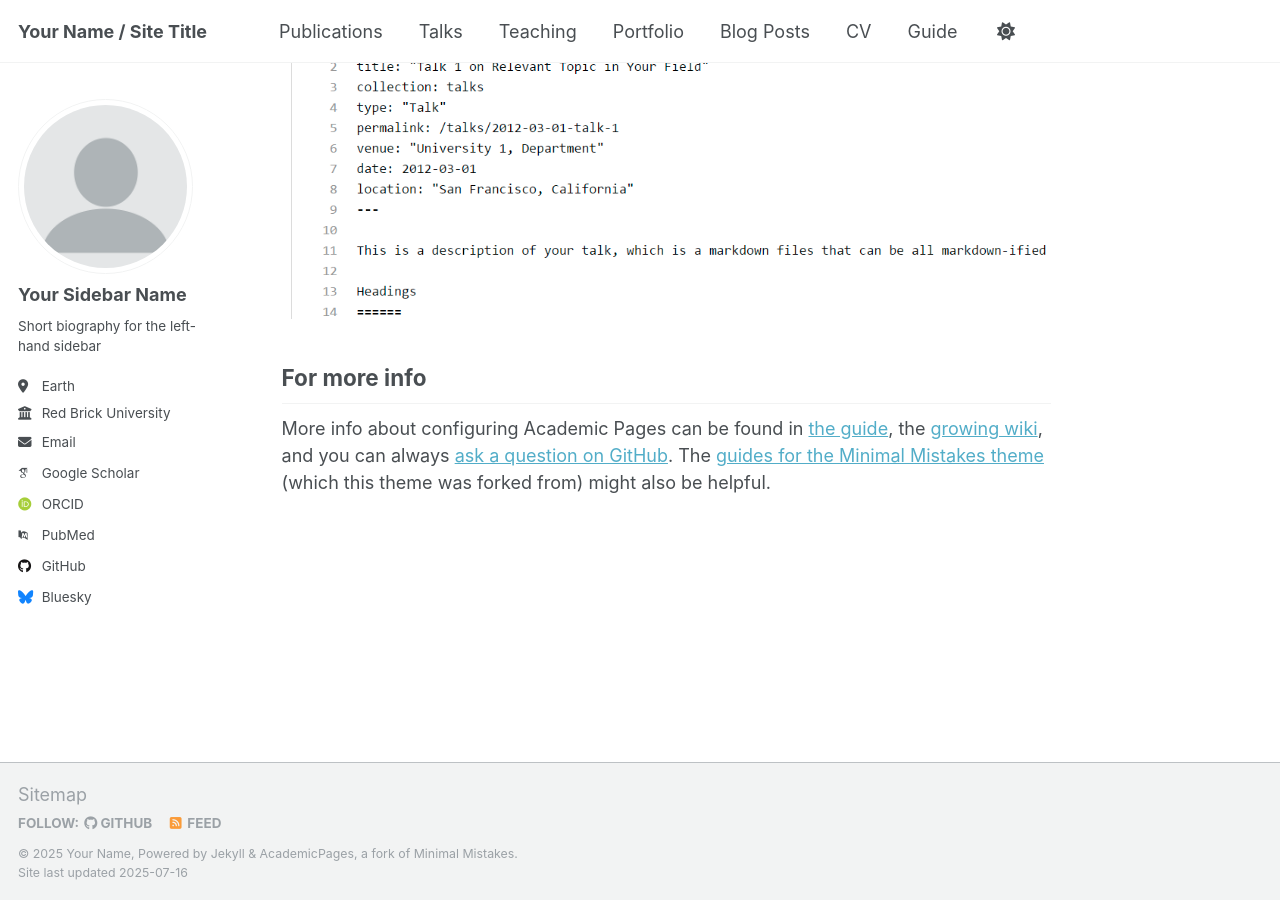
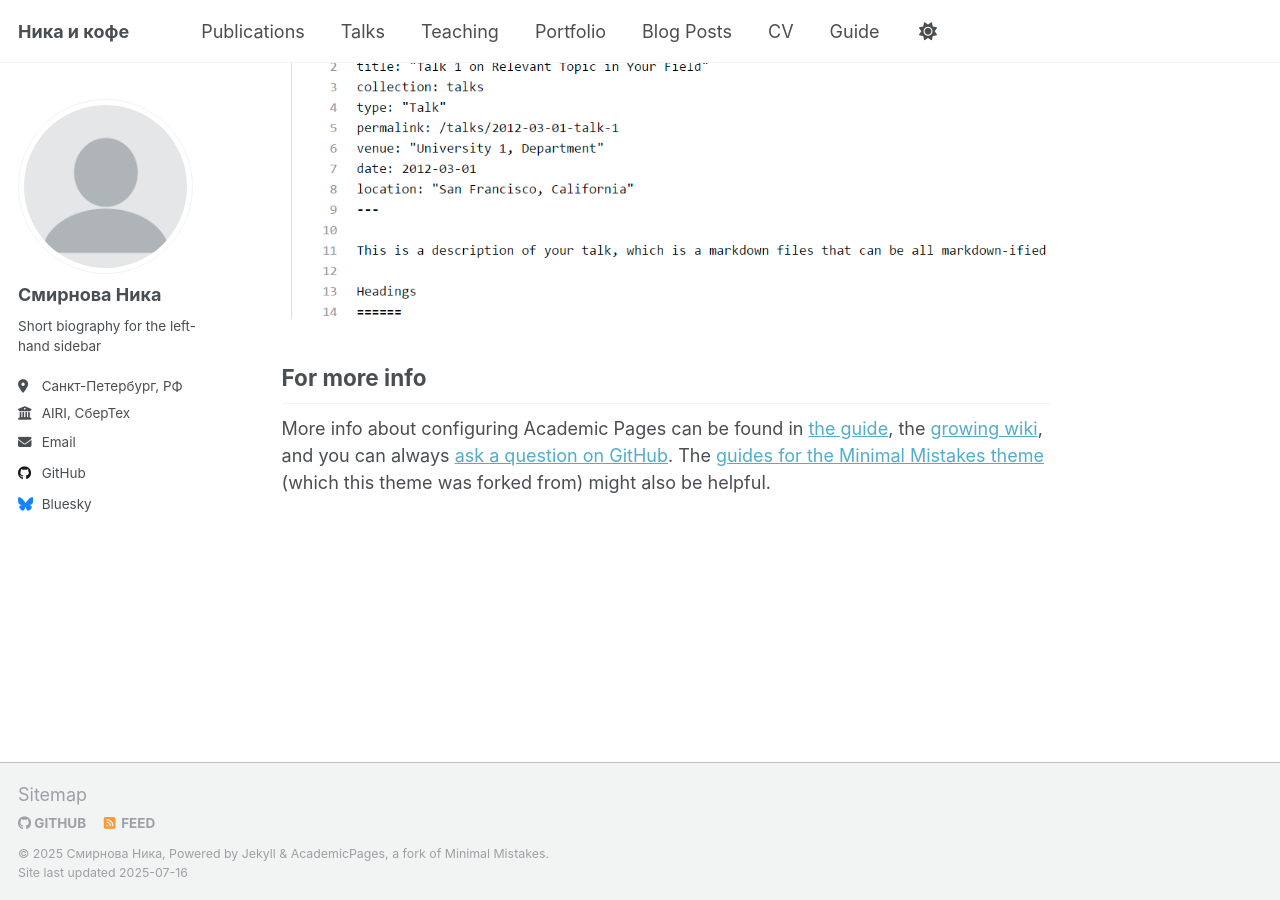
Before and after one commit to Robot-mitski/Space_cappuchino.github.io, a Jekyll site: the page built from _pages/about.md, in a window 1280 px wide and 900 px high, scrolled down 2880 px. Built offline with Jekyll 4.4.1, drawn with Linux system fonts in a browser that asks for light colours; some web fonts are replaced; a script that is not in the unit is left out.

Commit message:
Update _config.yml

```diff
--- a/_config.yml
+++ b/_config.yml
@@ -7,13 +7,13 @@
 # server process.
 
 # Basic Site Settings
-locale                   : "en-US"
+locale                   : "ru"
 site_theme               : "default"
-title                    : "Your Name / Site Title"
+title                    : "Ника и кофе"
 title_separator          : "-"
-name                     : &name "Your Name"
-description              : &description "personal description"
-url                      : https://academicpages.github.io # the base hostname & protocol for your site e.g. "https://[your GitHub username].github.io" or if you already have some other page hosted on Github then use "https://[your GitHub username].github.io/[Your Repo Name]"
+name                     : &name "Смирнова Ника"
+description              : &description "Инфа обо мне"
+url                      : "https://robot-mitski.github.io/Space_cappuchino.github.io/" # the base hostname & protocol for your site e.g. "https://[your GitHub username].github.io" or if you already have some other page hosted on Github then use "https://[your GitHub username].github.io/[Your Repo Name]"
 baseurl                  : "" # the subpath of your site, e.g. "/blog"
 repository               : "academicpages/academicpages.github.io"
 
@@ -23,29 +23,14 @@ repository               : "academicpages/academicpages.github.io"
 author:
   # Biographic information
   avatar           : "profile.png"
-  name             : "Your Sidebar Name"
+  name             : "Смирнова Ника"
   pronouns         : # example: "she/her"
   bio              : "Short biography for the left-hand sidebar"
-  location         : "Earth"
-  employer         : "Red Brick University"
+  location         : "Санкт-Петербург, РФ"
+  employer         : "AIRI, СберТех"
   uri              : # URL
-  email            : "none@example.org"
+  email            : "nika646470@gmail.com"
 
-  # Academic websites
-  academia         : # URL
-  arxiv            : # URL - Update with the correct link to your profile
-  googlescholar    : "https://scholar.google.com/citations?user=PS_CX0AAAAAJ"
-  impactstory      : # URL
-  orcid            : "http://orcid.org/yourorcidurl"
-  semantic         : # URL
-  pubmed           : "https://www.ncbi.nlm.nih.gov/pubmed/?term=john+snow"
-  researchgate     : # URL
-  scopus           : # URL
-
-  # Repositories and software development
-  bitbucket        : # Username - Update with your username on the site
-  codepen          : # Username
-  dribbble         : # Username
   github           : "academicpages"
   kaggle           : # Username
   stackoverflow    : # User number or user number and name (i.e., use "1" or "1/jeff-atwood")
```
